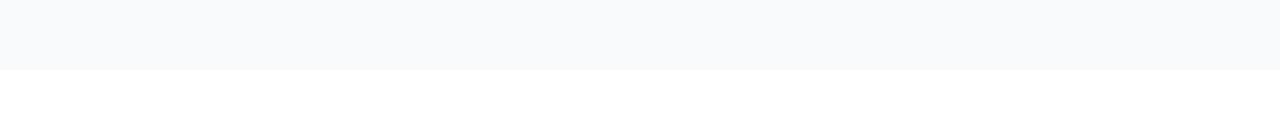
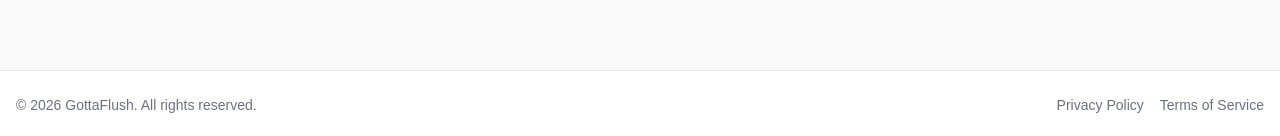
Before and after one commit to samibegg/bathroom-finder-mvp, a Next.js app: page /locations/1/1 in a window 1280 px wide. Shown: the part 730-866 px from the top of the page. Before the commit the page ends 800 px from the top, so only its background shows below. Built offline with nearby package versions, Linux system fonts and the light colour scheme; no server answers; the database is empty.

Commit message:
fix: add footer to layout for AdSense approval compliance

```diff
--- a/app/layout.tsx
+++ b/app/layout.tsx
@@ -21,7 +21,18 @@ export default function RootLayout({
 }>) {
   return (
     <html lang="en" className={`${geistSans.variable} h-full antialiased`}>
-      <body className="min-h-full flex flex-col bg-white">{children}</body>
+      <body className="min-h-full flex flex-col bg-white">{children}
+
+      <footer className="bg-white border-t border-gray-200 py-6 mt-auto">
+        <div className="max-w-7xl mx-auto px-4 flex flex-col md:flex-row justify-between items-center gap-4">
+          <p className="text-sm text-gray-500">© 2026 GottaFlush. All rights reserved.</p>
+          <div className="flex gap-4">
+            <a href="/privacy" className="text-sm text-gray-500 hover:text-gray-900">Privacy Policy</a>
+            <a href="/terms" className="text-sm text-gray-500 hover:text-gray-900">Terms of Service</a>
+          </div>
+        </div>
+      </footer>
+</body>
     </html>
   );
 }
```
